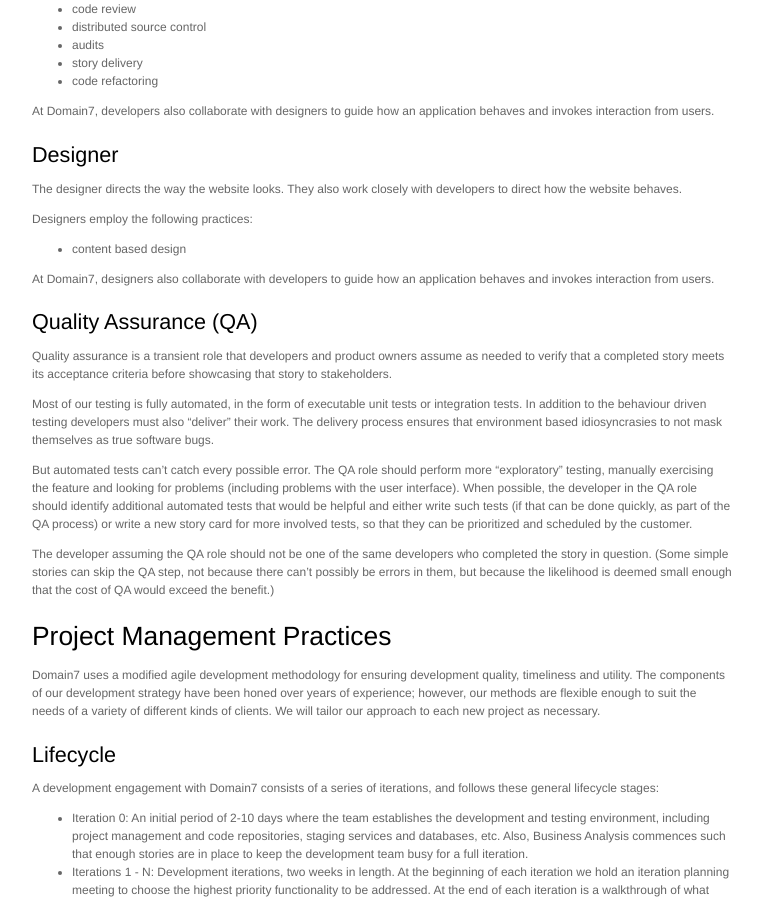
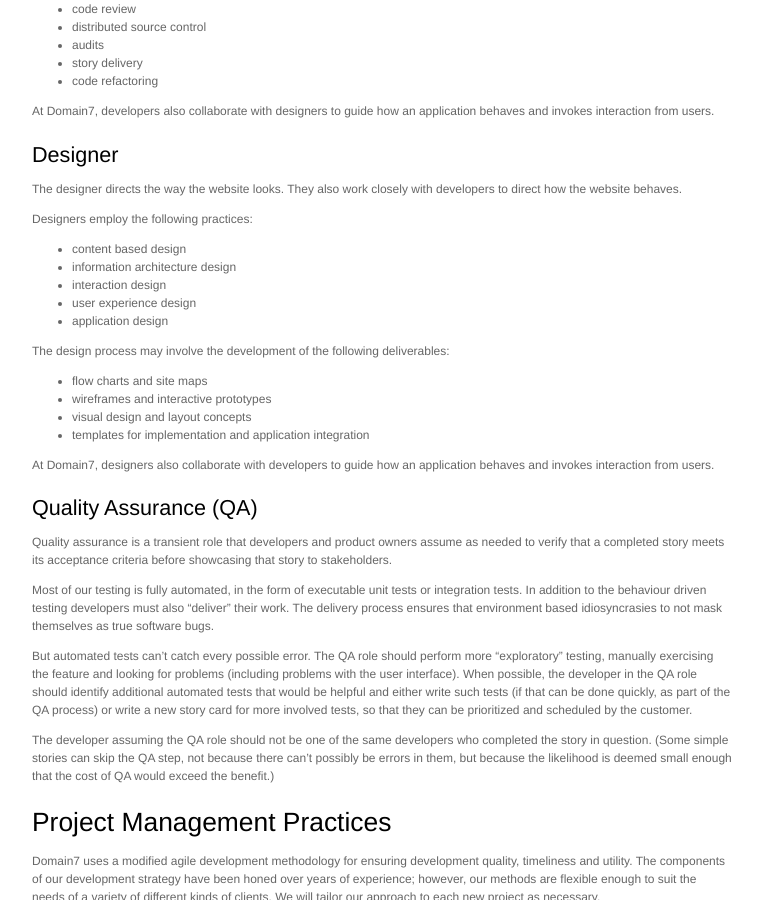
Before and after one commit to domain7/development, a Jekyll site: the page built from stakeholder_narrative.md, in a window 1280 px wide and 900 px high, scrolled down 2940 px. Shown: the whole window, without its empty margins (258-1020 px from the left). Built offline with Jekyll 4.4.1, drawn with Linux system fonts in a browser that asks for light colours.

Commit message:
Updates to the Designer Role

```diff
--- a/_includes/designer.md
+++ b/_includes/designer.md
@@ -5,5 +5,16 @@
 Designers employ the following practices:
 
 * content based design
+* information architecture design
+* interaction design
+* user experience design
+* application design
+
+The design process may involve the development of the following deliverables:
+
+* flow charts and site maps
+* wireframes and interactive prototypes
+* visual design and layout concepts
+* templates for implementation and application integration
 
 At Domain7, designers also collaborate with developers to guide how an application behaves and invokes interaction from users.
```
